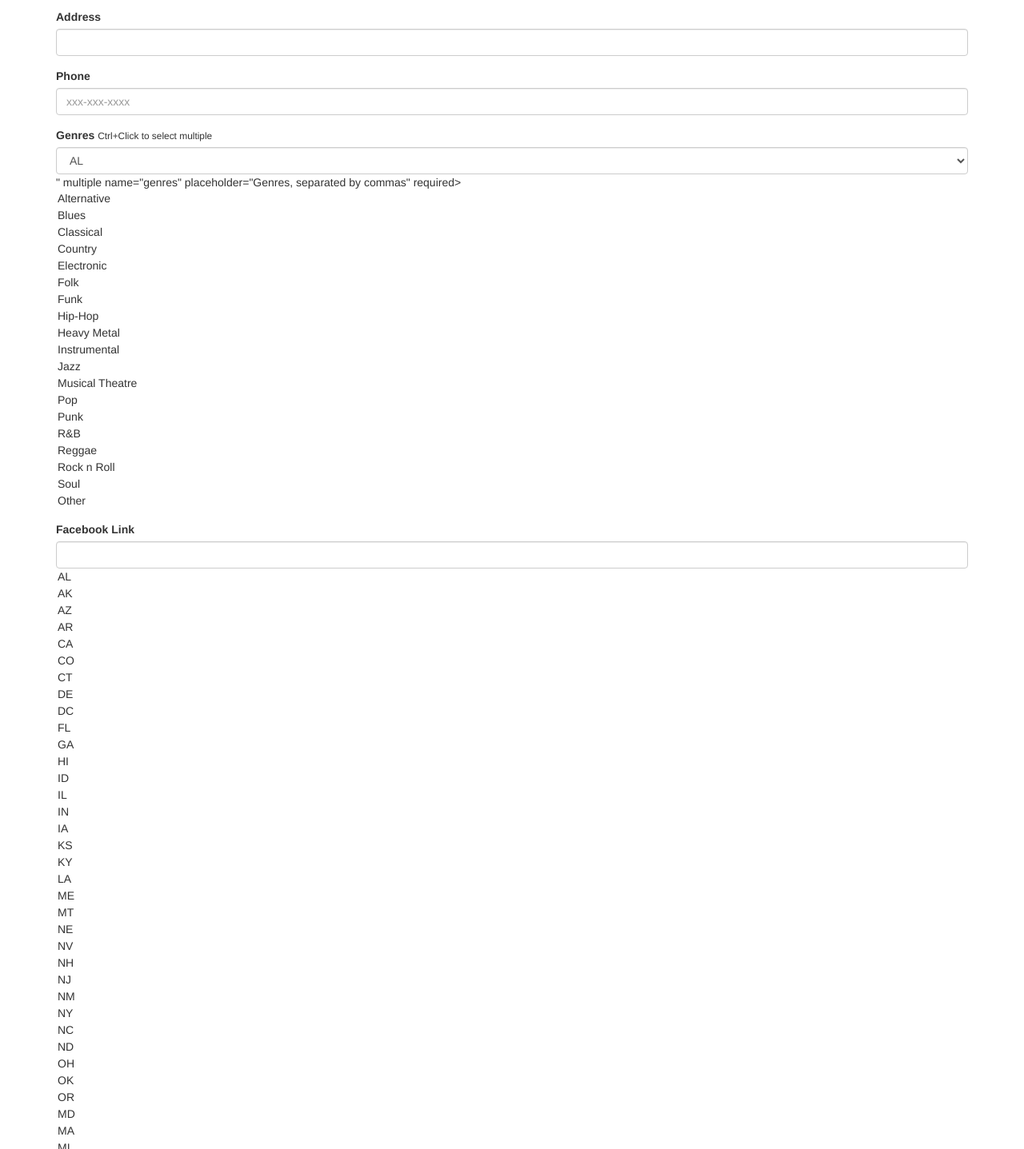
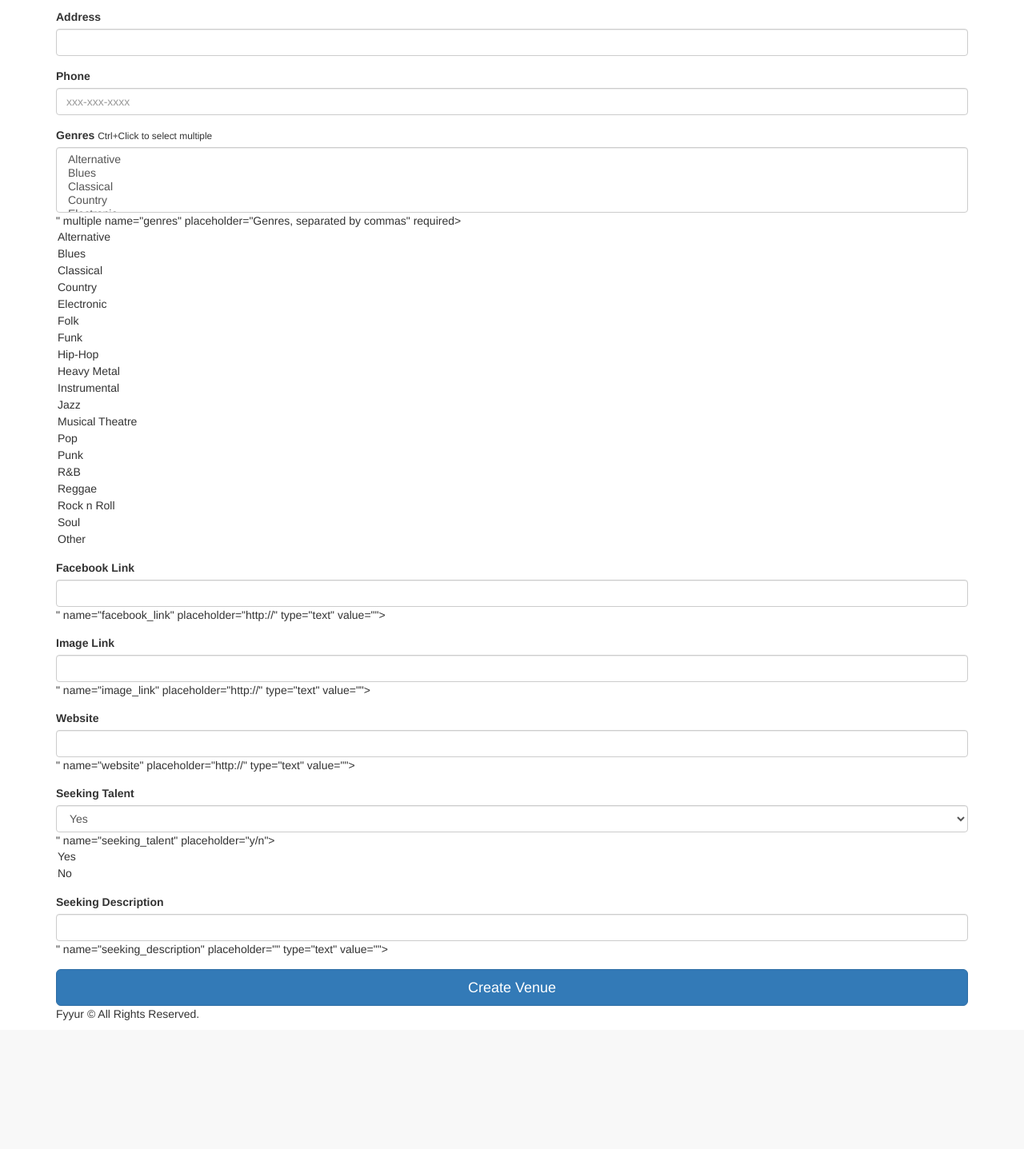
Before and after one commit to webDevJobs4Me/fyyur, a Flask app: page /venues/create in a window 1280 px wide. Shown: the part 193-1630 px from the top of the page at 80% size. After the commit the page ends 1469 px from the top, so only its background shows below. Run offline with Flask 2, Linux system fonts and the light colour scheme; some libraries are stand-ins or nearby versions.

Commit message:
updated create, edit venue and artist page to include all attributes, fixed submit on create with session disconnected attribute

```diff
--- a/app.py
+++ b/app.py
@@ -16,6 +16,7 @@
 from flask_wtf import Form
 from forms import *
 import sys
+
 #----------------------------------------------------------------------------#
 # App Config.
 #----------------------------------------------------------------------------#
@@ -31,22 +32,6 @@
 # Models.
 #----------------------------------------------------------------------------#
 
-
-# Shows = db.Table('shows',
-#      db.Column('show_id', db.Integer, primary_key=True),
-#      db.Column('venue_id', db.Integer, db.ForeignKey('venues.venue_id')),
-#      db.Column('artist_id', db.Integer,db.ForeignKey('artists.artist_id')),
-#      db.Column('start_time', db.DateTime)
-#      )
-
-class Shows(db.Model):
-    __tablename__ = 'shows'
-    show_id = db.Column(db.Integer, primary_key=True)
-    artist_id = db.Column(db.Integer, db.ForeignKey('artists.artist_id'))
-    venue_id = db.Column(db.Integer, db.ForeignKey('venues.venue_id'))
-    start_time = db.Column(db.DateTime)
-    artist = db.relationship("Artist", back_populates="venues")
-    venue = db.relationship("Venue", back_populates="artists")
 
 class Venue(db.Model):
     __tablename__ = 'venues'
@@ -79,6 +64,14 @@
         upcoming_shows = db.session.query(Artist, Venue, Shows).join(Shows, Shows.artist_id ==Artist.artist_id).join(Venue,Venue.venue_id==Shows.venue_id).filter(Shows.start_time > datetime.today(),Venue.venue_id ==venueId)
         return upcoming_shows
 
+class Shows(db.Model):
+    __tablename__ = 'shows'
+    show_id = db.Column(db.Integer, primary_key=True)
+    artist_id = db.Column(db.Integer, db.ForeignKey('artists.artist_id'))
+    venue_id = db.Column(db.Integer, db.ForeignKey('venues.venue_id'))
+    start_time = db.Column(db.DateTime)
+    artist = db.relationship("Artist", back_populates="venues")
+    venue = db.relationship("Venue", back_populates="artists")
 
 class Artist(db.Model):
     __tablename__ = 'artists'
@@ -106,7 +99,6 @@
         artistId=artist_id
         upcoming_shows = db.session.query(Artist, Venue, Shows).join(Shows, Shows.artist_id ==Artist.artist_id).join(Venue,Venue.venue_id==Shows.venue_id).filter(Shows.start_time > datetime.today(),Artist.artist_id ==artistId)
         return upcoming_shows
-
 
 
 
@@ -141,9 +133,8 @@
 @app.route('/venues')
 def venues():
     areas = Venue.query.order_by(Venue.city).all()
+    return render_template('pages/venues.html', areas=areas)
 
-    return render_template('pages/venues.html', areas=areas)
-# TODO fix the display of citys
 
 
 @app.route('/venues/search', methods=['POST'])
@@ -155,8 +146,6 @@
 
 @app.route('/venues/<int:venue_id>')
 def show_venue(venue_id):
-
-    #venue = Venue.filter(venue_id==venue_id)
     data = Venue.query.filter(Venue.venue_id==venue_id).first()
     return render_template('pages/show_venue.html', venue=data)
 
@@ -173,18 +162,21 @@
 @app.route('/venues/create', methods=['POST'])
 def create_venue_submission():
     error = False
+    venueId=0
     form = VenueForm(request.form)
     body={};
     genres=request.form.getlist('genres')
     try:
         venue = Venue(name=form.name.data, city=form.city.data, state=form.state.data, phone=form.phone.data, address=form.address.data,
-                seeking_talent=False, genres=genres, seeking_description="", image_link="", facebook_link=form.facebook_link.data)
+                seeking_talent=form.seeking_talent.data, genres=genres, seeking_description=form.seeking_description.data, image_link=form.image_link.data, website=form.website.data,facebook_link=form.facebook_link.data)
         db.session.add(venue)
         db.session.commit()
+        venueId =venue.venue_id
     except:
         error = True
         db.session.rollback()
         print(sys.exc_info())
+
     finally:
         db.session.close()
     if error:
@@ -192,7 +184,7 @@
     else:
         flash('Venue ' + form['name'].data +' was successfully listed!')
 
-    return redirect(url_for('show_venue', venue_id=venue.venue_id))
+    return redirect(url_for('show_venue', venue_id=venueId))
 
 @app.route('/venues/<venue_id>', methods=['DELETE'])
 def delete_venue(venue_id):
@@ -253,7 +245,8 @@
     form.phone.data=artist.phone
     form.facebook_link.data=artist.facebook_link
     form.image_link.data=artist.image_link
-
+    form.seeking_venue.data=artist.seeking_venue
+    form.seeking_description.data=artist.seeking_description
     return render_template('forms/edit_artist.html', form=form, artist=artist)
 
 
@@ -263,6 +256,10 @@
     form = ArtistForm(request.form)
     body={};
     genres=request.form.getlist('genres')
+    if form.seeking_venue.data=='True':
+        isSeeking=True
+    else:
+        isSeeking=False
 
     try:
         artist= Artist.query.filter_by(artist_id=artist_id).first()
@@ -273,6 +270,8 @@
         artist.genres=genres
         artist.image_link=form.image_link.data
         artist.facebook_link=form.facebook_link.data
+        artist.seeking_venue=isSeeking
+        artist.seeking_description=form.seeking_description.data
         db.session.commit()
     except:
         error = True
@@ -301,6 +300,9 @@
     form.phone.data=venue.phone
     form.facebook_link.data=venue.facebook_link
     form.image_link.data=venue.image_link
+    form.website.data=venue.website
+    form.seeking_talent.data=venue.seeking_talent
+    form.seeking_description.data=venue.seeking_description
     return render_template('forms/edit_venue.html', form=form, venue=venue)
 
 
@@ -310,6 +312,10 @@
     form = VenueForm(request.form)
     body={};
     genres=request.form.getlist('genres')
+    if form.seeking_venue.data=='True':
+        isSeeking=True
+    else:
+        isSeeking=False
 
     try:
         venue = Venue.query.filter_by(venue_id=venue_id).first()
@@ -321,6 +327,8 @@
         venue.address=form.address.data
         venue.facebook_link=form.facebook_link.data
         venue.website=form.website.data
+        venue.seeking_talent=isSeeking
+        venue.seeking_description=form.seeking_description.data
         db.session.commit()
     except:
         error = True
@@ -349,13 +357,15 @@
 def create_artist_submission():
     error = False
     form = ArtistForm(request.form)
+    artistId=0
     body={};
     genres=request.form.getlist('genres')
     try:
         artist = Artist(name=form.name.data, city=form.city.data, state=form.state.data, phone=form.phone.data,
-                        seeking_venue=False, genres=genres, seeking_description="", image_link="", facebook_link=form.facebook_link.data)
+                        seeking_venue=False, genres=genres, seeking_description=form.seeking_description.data, image_link=form.image_link.data, facebook_link=form.facebook_link.data)
         db.session.add(artist)
         db.session.commit()
+        artistId=artist.artist_id
     except:
         error = True
         db.session.rollback()
@@ -367,7 +377,7 @@
         return redirect(url_for('index'))
     else:
         flash('Artist ' + form['name'].data +' was successfully listed!')
-        return redirect(url_for('show_artist', artist_id=artist.artist_id))
+        return redirect(url_for('show_artist', artist_id=artistId))
 
 @app.route('/artists/<artist_id>/delete', methods=['DELETE'])
 def delete_artist(artist_id):
--- a/forms.py
+++ b/forms.py
@@ -2,6 +2,7 @@
 from flask_wtf import Form
 from wtforms import StringField, SelectField, SelectMultipleField, DateTimeField
 from wtforms.validators import DataRequired, AnyOf, URL
+
 
 class ShowForm(Form):
     artist_id = StringField(
@@ -13,8 +14,9 @@
     start_time = DateTimeField(
         'start_time',
         validators=[DataRequired()],
-        default= datetime.today()
+        default=datetime.today()
     )
+
 
 class VenueForm(Form):
     name = StringField(
@@ -119,6 +121,14 @@
     website = StringField(
         'website', validators=[URL()]
     )
+    seeking_talent = SelectField(
+        choices=[(True, 'Yes'), (False, 'No')],
+        validators=[]
+    )
+
+    seeking_description = StringField(
+        'website', validators=[URL()]
+    )
 
 
 class ArtistForm(Form):
@@ -220,3 +230,11 @@
 
         'facebook_link', validators=[URL()]
     )
+    seeking_venue = SelectField(
+        choices=[(True, 'Yes'), (False, 'No')],
+        validators=[]
+    )
+
+    seeking_description = StringField(
+        'website', validators=[URL()]
+    )
--- a/templates/forms/new_venue.html
+++ b/templates/forms/new_venue.html
@@ -30,12 +30,29 @@
       <div class="form-group">
         <label for="genres">Genres</label>
         <small>Ctrl+Click to select multiple</small>
-        {{ form.genres(class_ = 'form-control', placeholder='Genres, separated by commas', id=form.state, autofocus = true) }}
+        {{ form.genres(class_ = 'form-control', placeholder='Genres, separated by commas', id=form.genres, autofocus = true) }}
       </div>
       <div class="form-group">
-          <label for="genres">Facebook Link</label>
-          {{ form.facebook_link(class_ = 'form-control', placeholder='http://', id=form.state, autofocus = true) }}
-        </div>
+          <label for="facebook_link">Facebook Link</label>
+          {{ form.facebook_link(class_ = 'form-control', placeholder='http://', id=form.facebook_link, autofocus = true) }}
+      </div>
+      <div class="form-group">
+          <label for="image_link">Image Link</label>
+          {{ form.image_link(class_ = 'form-control', placeholder='http://', id=form.image_link, autofocus = true) }}
+      </div>
+      <div class="form-group">
+            <label for="website">Website</label>
+            {{ form.website(class_ = 'form-control', placeholder='http://', id=form.website, autofocus = true) }}
+      </div>
+      <div class="form-group">
+            <label for="seeking_talent">Seeking Talent</label>
+            {{ form.seeking_talent(class_ = 'form-control', placeholder='y/n', id=form.seeking_talent, autofocus = true) }}
+      </div>
+      <div class="form-group">
+            <label for="seeking_description">Seeking Description</label>
+            {{ form.seeking_description(class_ = 'form-control', placeholder='', id=form.seeking_description, autofocus = true) }}
+      </div>
+
       <input type="submit" value="Create Venue" class="btn btn-primary btn-lg btn-block">
     </form>
   </div>
--- a/templates/pages/show_artist.html
+++ b/templates/pages/show_artist.html
@@ -20,9 +20,7 @@
 		<p>
 			<i class="fas fa-phone-alt"></i> {% if artist.phone %}{{ artist.phone }}{% else %}No Phone{% endif %}
         </p>
-        <p>
-			<i class="fas fa-link"></i> {% if artist.website %}<a href="{{ artist.website }}" target="_blank">{{ artist.website }}</a>{% else %}No Website{% endif %}
-		</p>
+
 		<p>
 			<i class="fab fa-facebook-f"></i> {% if artist.facebook_link %}<a href="{{ artist.facebook_link }}" target="_blank">{{ artist.facebook_link }}</a>{% else %}No Facebook Link{% endif %}
         </p>
--- a/templates/pages/shows.html
+++ b/templates/pages/shows.html
@@ -6,7 +6,7 @@
     <div class="col-sm-4">
        <div class="tile tile-show">
             <img src="{{ show.Artist.image_link }}" alt="Artist Image" />
-            <h4>{{ show.Shows.start_time.strftime('%m-%d-%Y %H:%M')}}</h4>
+            <h4>{{ show.Shows.start_time.strftime('%m-%d-%Y %H:%M') }}</h4>
             <h5><a href="/artists/{{ show.Artist.artist_id }}">{{ show.Artist.name }}</a></h5>
             <p>playing at</p>
             <h5><a href="/venues/{{ show.Venue.venue_id }}">{{ show.Venue.name }}</a></h5>
```
Also changed, not shown: templates/forms/edit_artist.html (+7 -2 lines), templates/forms/edit_venue.html (+8 -0 lines), templates/forms/new_artist.html (+16 -4 lines).
